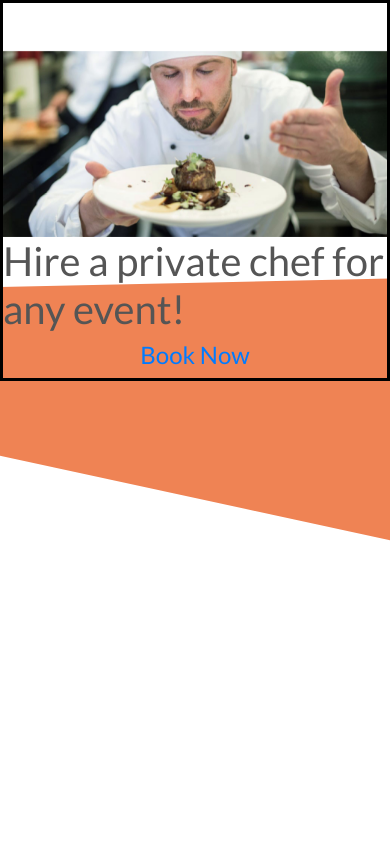
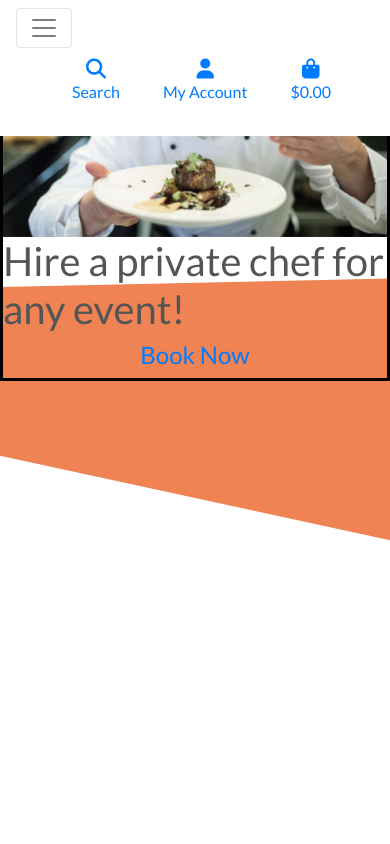
Before and after one commit to JiiXaa/PalatePrestige, a Django app: page / in a window 390 px wide. Run offline with Django 3.2, Linux system fonts and the light colour scheme; some libraries are stand-ins or nearby versions.

Commit message:
Added mobile header and main navbar.

```diff
--- a/static/css/base.css
+++ b/static/css/base.css
@@ -69,3 +69,9 @@ body {
     max-height: 400px;
   }
 }
+
+/* TESTING ONLY */
+#topnav {
+  background-color: var(--primary-color) !important;
+  border-bottom: 3px solid black;
+}
--- a/templates/base.html
+++ b/templates/base.html
@@ -106,6 +106,15 @@
           </ul>
         </div>
       </div>
+      <div class="row bg-white">
+        <nav class="navbar navbar-expand-lg navbar-light w-100">
+          <button class="navbar-toggler" type="button" data-toggle="collapse" data-target="#main-nav" aria-controls="main-nav" aria-expanded="false" aria-label="Toggle navigation">
+            <span class="navbar-toggler-icon"></span>
+          </button>
+          {% include "includes/mobile-top-header.html" %}
+          {% include "includes/main-nav.html" %}
+        </nav>
+      </div>
     </header>
 
 
--- /dev/null
+++ b/templates/includes/main-nav.html
@@ -0,0 +1,39 @@
+<div class="collapse navbar-collapse" id="main-nav">
+  <ul class="navbar-nav w-auto mx-auto">
+      <li class="nav-item dropdown">
+          <a class="logo-font font-weight-bold nav-link text-black mr-5" href="#" id="all-chefs-link" data-toggle="dropdown" aria-haspopup="true" aria-expanded="false">
+              Our Chefs
+          </a>
+          <div class="dropdown-menu border-0" aria-labelledby="all-chefs-link">
+              <a href="" class="dropdown-item">By Price</a>
+              <a href="" class="dropdown-item ">By Rating</a>
+              <a href="" class="dropdown-item ">By Category</a>
+              <a href="" class="dropdown-item">All Chefs</a>
+          </div>
+      </li>
+
+      <li class="nav-item dropdown">
+          <a class="logo-font font-weight-bold nav-link text-black mr-5" href="#" id="food-link" data-toggle="dropdown" aria-haspopup="true" aria-expanded="false">
+              Food Types
+          </a>
+          <div class="dropdown-menu border-0" aria-labelledby="clothing-link">
+              <a href="" class="dropdown-item">European</a>
+              <a href="" class="dropdown-item">Indian</a>
+              <a href="" class="dropdown-item">Thai</a>
+              <a href="" class="dropdown-item">Japanese</a>
+              <a href="" class="dropdown-item">All types</a>
+          </div>
+      </li>
+
+      <li class="nav-item dropdown">
+          <a class="logo-font font-weight-bold nav-link text-black" href="#" id="specials-link" data-toggle="dropdown" aria-haspopup="true" aria-expanded="false">
+              Special Offers
+          </a>
+          <div class="dropdown-menu border-0" aria-labelledby="specials-link">
+              <a href="" class="dropdown-item">New Deals</a>
+              <a href="" class="dropdown-item">Last Minute</a>
+              <a href="" class="dropdown-item">All Specials</a>
+          </div>
+      </li>
+  </ul>
+</div>
--- /dev/null
+++ b/templates/includes/mobile-top-header.html
@@ -0,0 +1,58 @@
+<ul>
+  <li class="list-inline-item">
+    <a class="text-black nav-link d-block d-lg-none" href="#" id="mobile-search" data-toggle="dropdown" aria-haspopup="true" aria-expanded="false">
+        <div class="text-center">
+            <div><i class="fas fa-search fa-lg"></i></div>
+            <p class="my-0">Search</p>
+        </div>
+    </a>
+    <div class="dropdown-menu border-0 w-100 p-3 rounded-0 my-0" aria-labelledby="mobile-search">
+        <form class="form" method="GET" action="">
+            <div class="input-group w-100">
+                <input class="form-control border border-black rounded-0" type="text" name="q" placeholder="Search our site">
+                <div class="input-group-append">
+                    <button class="form-control form-control btn btn-black border border-black rounded-0" type="submit">
+                        <span class="icon">
+                            <i class="fas fa-search"></i>
+                        </span>
+                    </button>
+                </div>
+            </div>
+        </form>
+    </div>
+</li>
+<li class="list-inline-item dropdown">
+    <a class="text-black nav-link d-block d-lg-none" href="#" id="user-options" data-toggle="dropdown" aria-haspopup="true" aria-expanded="false">
+        <div class="text-center">
+            <div><i class="fas fa-user fa-lg"></i></div>
+            <p class="my-0">My Account</p>
+        </div>
+    </a>
+    <div class="dropdown-menu border-0" aria-labelledby="user-options">
+        {% if request.user.is_authenticated %}
+            {% if request.user.is_superuser %}
+                <a href="{% url 'account_logout' %}" class="dropdown-item">Product Management</a>
+            {% endif %}
+            <a href="" class="dropdown-item">My Profile</a>
+            <a href="{% url 'account_logout' %}" class="dropdown-item">Logout</a>
+        {% else %}
+            <a href="{% url 'account_signup' %}" class="dropdown-item">Register</a>
+            <a href="{% url 'account_login' %}" class="dropdown-item">Login</a>
+        {% endif %}
+    </div>
+</li>
+<li class="list-inline-item">
+    <a class="{% if grand_total %}text-primary font-weight-bold{% else %}text-black{% endif %} nav-link d-block d-lg-none" href="">
+        <div class="text-center">
+            <div><i class="fas fa-shopping-bag fa-lg"></i></div>
+            <p class="my-0">
+                {% if grand_total %}
+                    ${{ grand_total|floatformat:2 }}
+                {% else %}
+                    $0.00
+                {% endif %}
+            </p>
+        </div>
+    </a>
+  </li>
+</ul>
```
